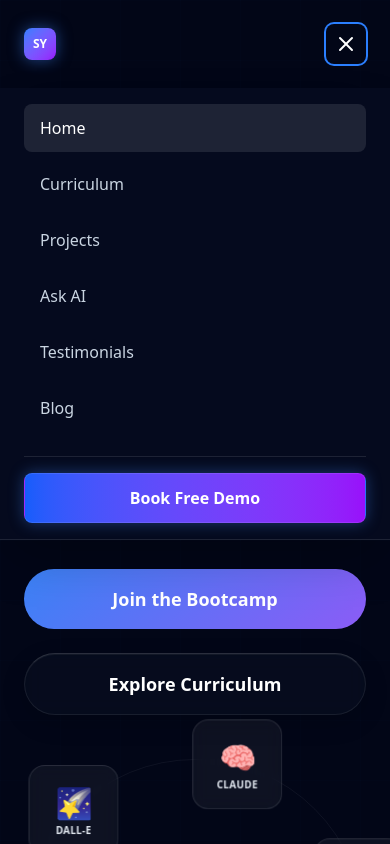
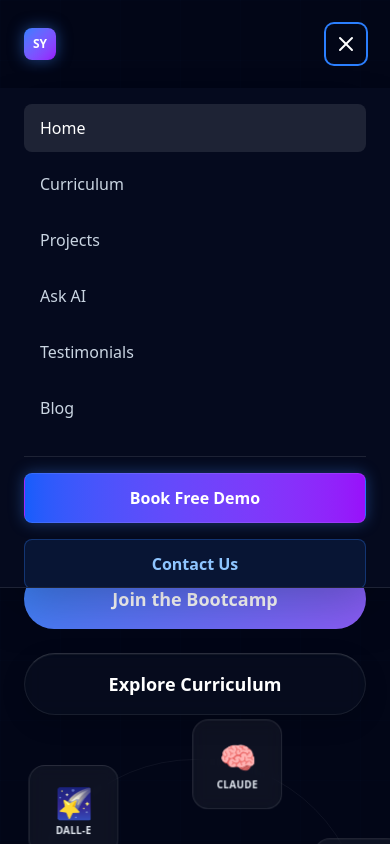
Before and after one commit to parv43/skillyugweb, a Next.js app: page / in a window 390 px wide. Both pictures are taken after a click on the button 346 px from the left and 44 px from the top of the page. Shown: the top 844 px of the page. Built offline with nearby package versions, Linux system fonts and the light colour scheme.

Commit message:
Add Contact Us to mobile menu; add Back to Home button on legal pages

```diff
--- a/src/app/refund-policy/page.tsx
+++ b/src/app/refund-policy/page.tsx
@@ -16,6 +16,10 @@ export default function RefundPolicy() {
       <Navbar />
 
       <div className="max-w-[800px] mx-auto pt-32 pb-24 px-6 md:px-8">
+        <Link href="/" className="inline-flex items-center gap-2 text-slate-400 hover:text-blue-400 transition-colors mb-8 group text-sm font-semibold">
+          <span className="text-lg leading-none">←</span>
+          <span>Back to Home</span>
+        </Link>
         <h1 className="text-3xl md:text-4xl font-bold mb-2">Cancellation & Refund Policy</h1>
         <p className="text-slate-400 text-sm mb-12">Last updated on 02-04-2026 22:26:13</p>
 
--- a/src/app/terms-and-conditions/page.tsx
+++ b/src/app/terms-and-conditions/page.tsx
@@ -16,6 +16,10 @@ export default function TermsAndConditions() {
       <Navbar />
 
       <div className="max-w-[800px] mx-auto pt-32 pb-24 px-6 md:px-8">
+        <Link href="/" className="inline-flex items-center gap-2 text-slate-400 hover:text-blue-400 transition-colors mb-8 group text-sm font-semibold">
+          <span className="text-lg leading-none">←</span>
+          <span>Back to Home</span>
+        </Link>
         <h1 className="text-3xl md:text-4xl font-bold mb-2">Terms & Conditions</h1>
         <p className="text-slate-400 text-sm mb-12">Last updated on 02-04-2026 22:24:07</p>
 
--- a/src/components/Navbar.tsx
+++ b/src/components/Navbar.tsx
@@ -155,6 +155,16 @@ export default function Navbar() {
                 Book Free Demo
               </Link>
             </li>
+            <li className="mt-2">
+              <Link
+                href="/#contact"
+                onClick={(e: React.MouseEvent) => handleNavClick(e, "/#contact")}
+                className="w-full text-center py-3 rounded-lg text-base font-bold text-blue-300 border border-blue-500/30 bg-blue-500/10 hover:bg-blue-500/20 transition-colors block"
+                aria-label="Contact Us"
+              >
+                Contact Us
+              </Link>
+            </li>
           </ul>
         </nav>
       </div>
```
